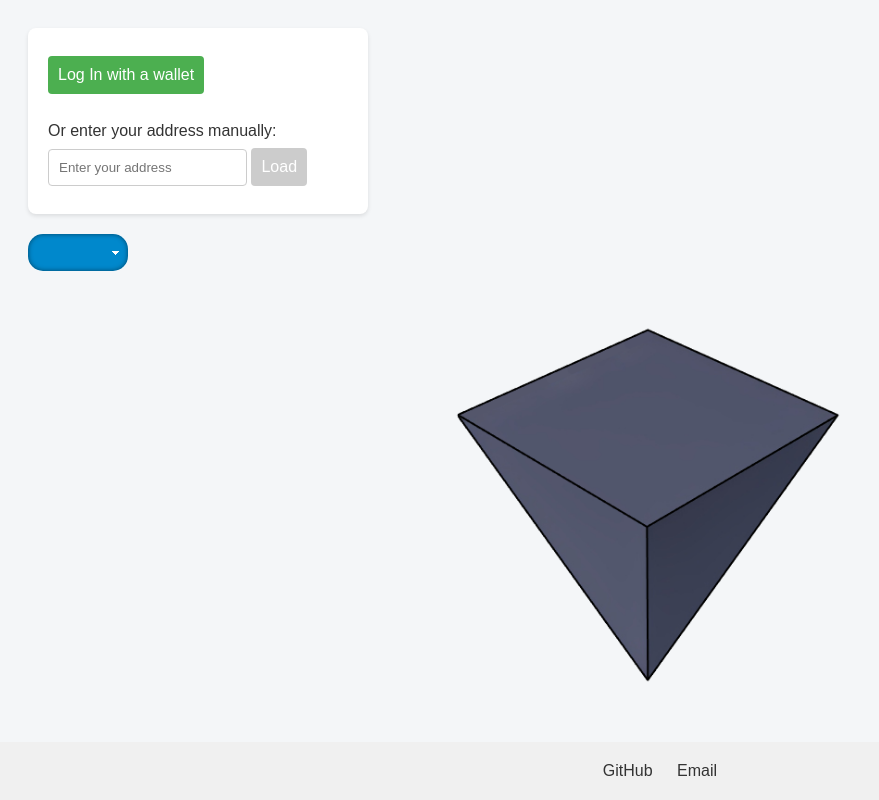
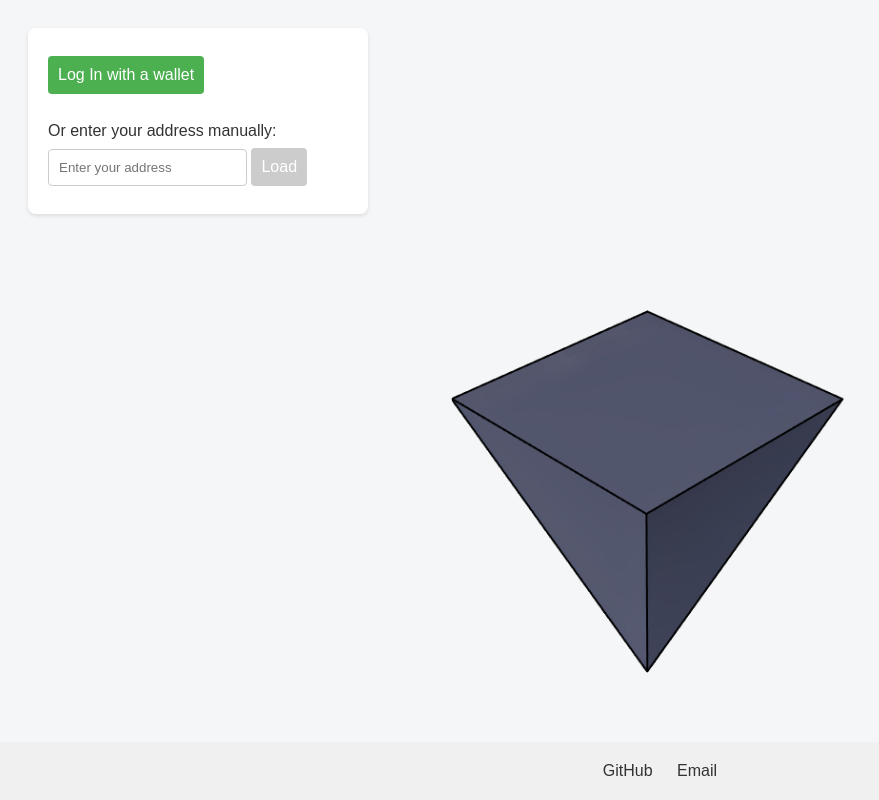
Before and after one commit to resilience-me/panarchy, a plain HTML site: page website/index.html in a window 1280 px wide. Shown: the whole page, without its empty margins (0-879 px from the left). Drawn offline with Linux system fonts and the light colour scheme.

Commit message:
Update index.html

```diff
--- a/website/index.html
+++ b/website/index.html
@@ -18,7 +18,7 @@
     </div>
 
     <div id="metamaskAccount"></div>
-    <form class="dropdownMenu">
+    <form class="dropdownMenu" style="display: none">
     		<select id="options">
     		</select>
     </form>
```
